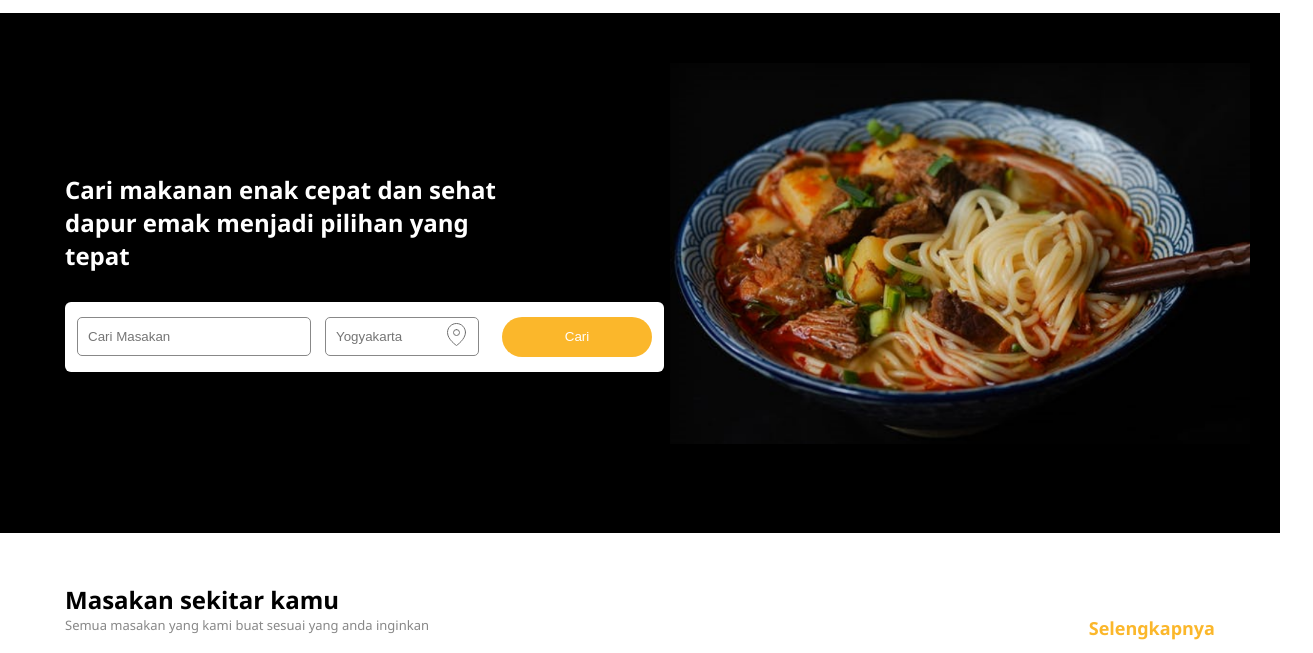
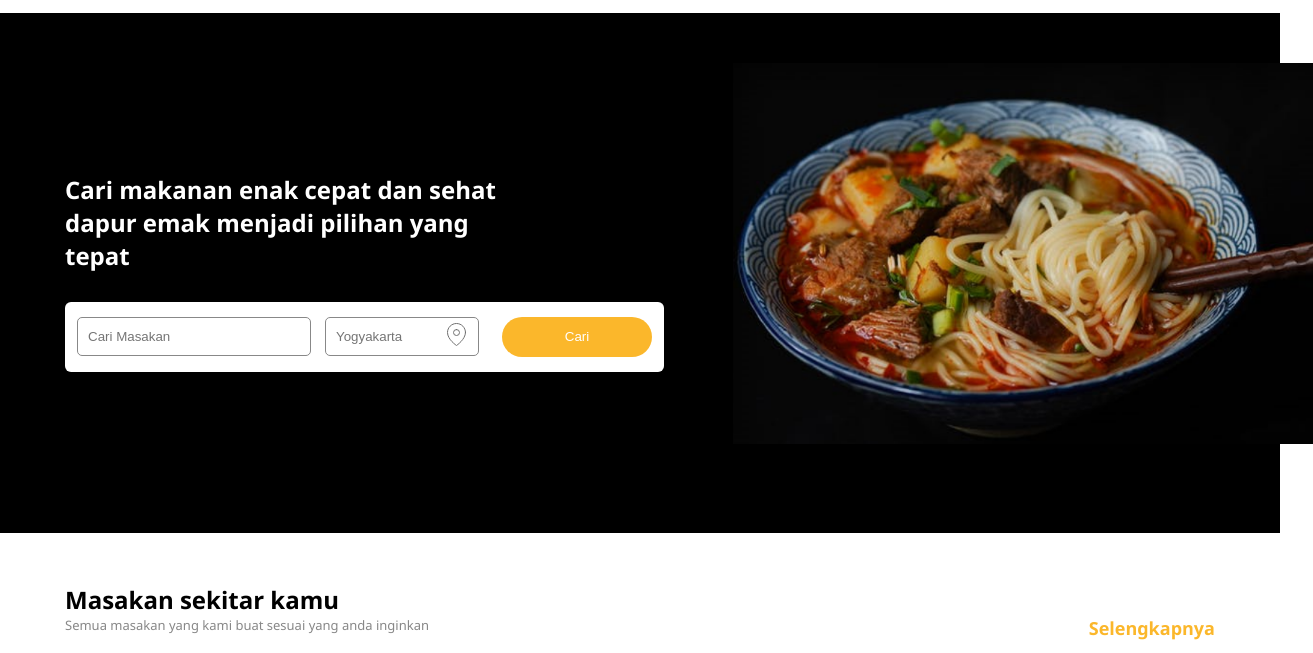
Before and after one commit to Frastio10/DapurEmak, a plain HTML site: page index.html in a window 1280 px wide. Shown: the part 112-765 px from the top of the page, 1313 px wide, since content can reach past the window. Drawn offline with Linux system fonts and the light colour scheme; a web font is replaced by a local one.

Commit message:
Update 1.5

```diff
--- a/assets/css/style.css
+++ b/assets/css/style.css
@@ -328,7 +328,7 @@ p {
 .banner-right img {
   width: 580px;
   float: right;
-  margin-right: -35px;
+  margin-right: -98px;
 }
 
 .row-2 {
```
